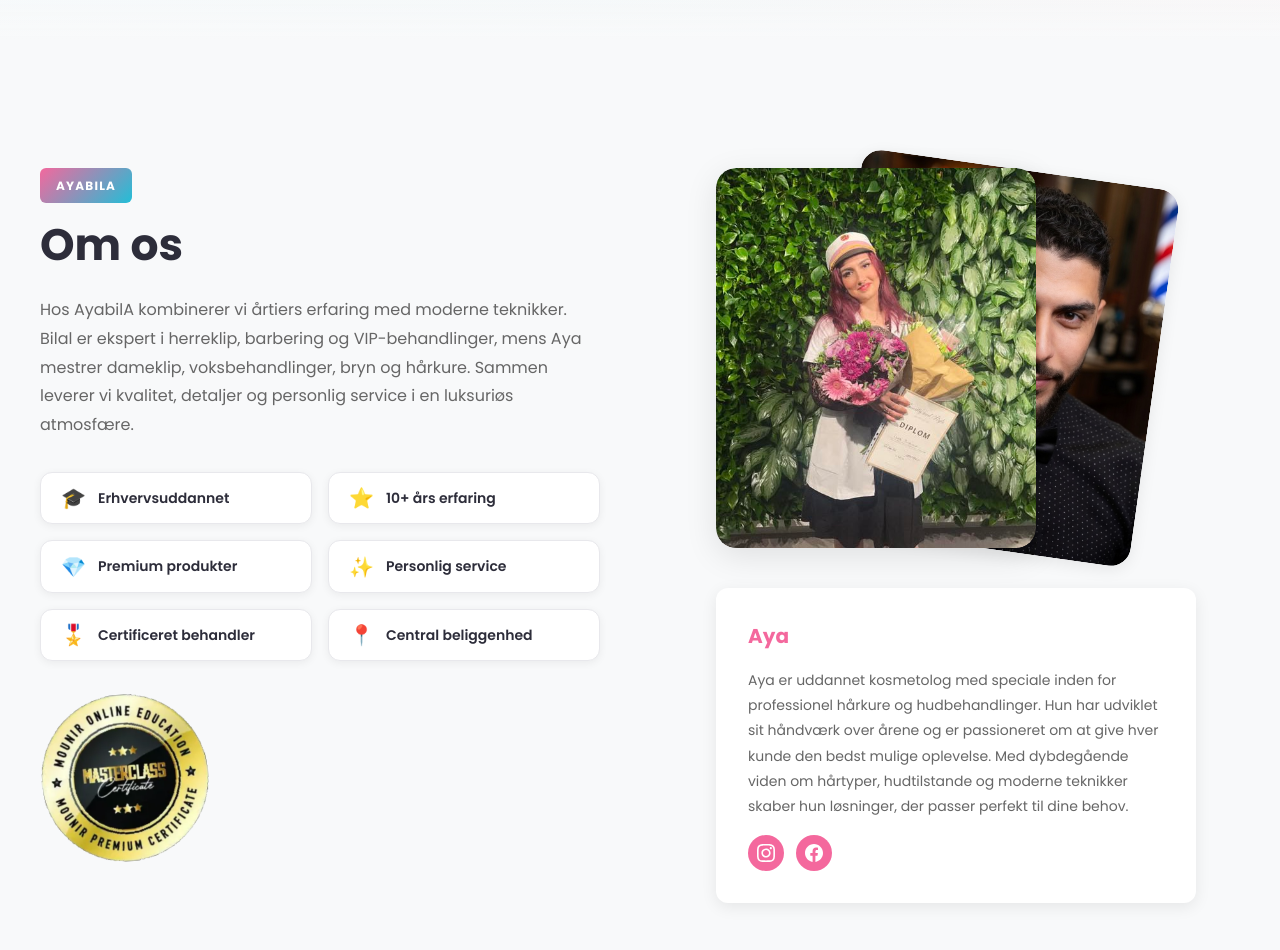
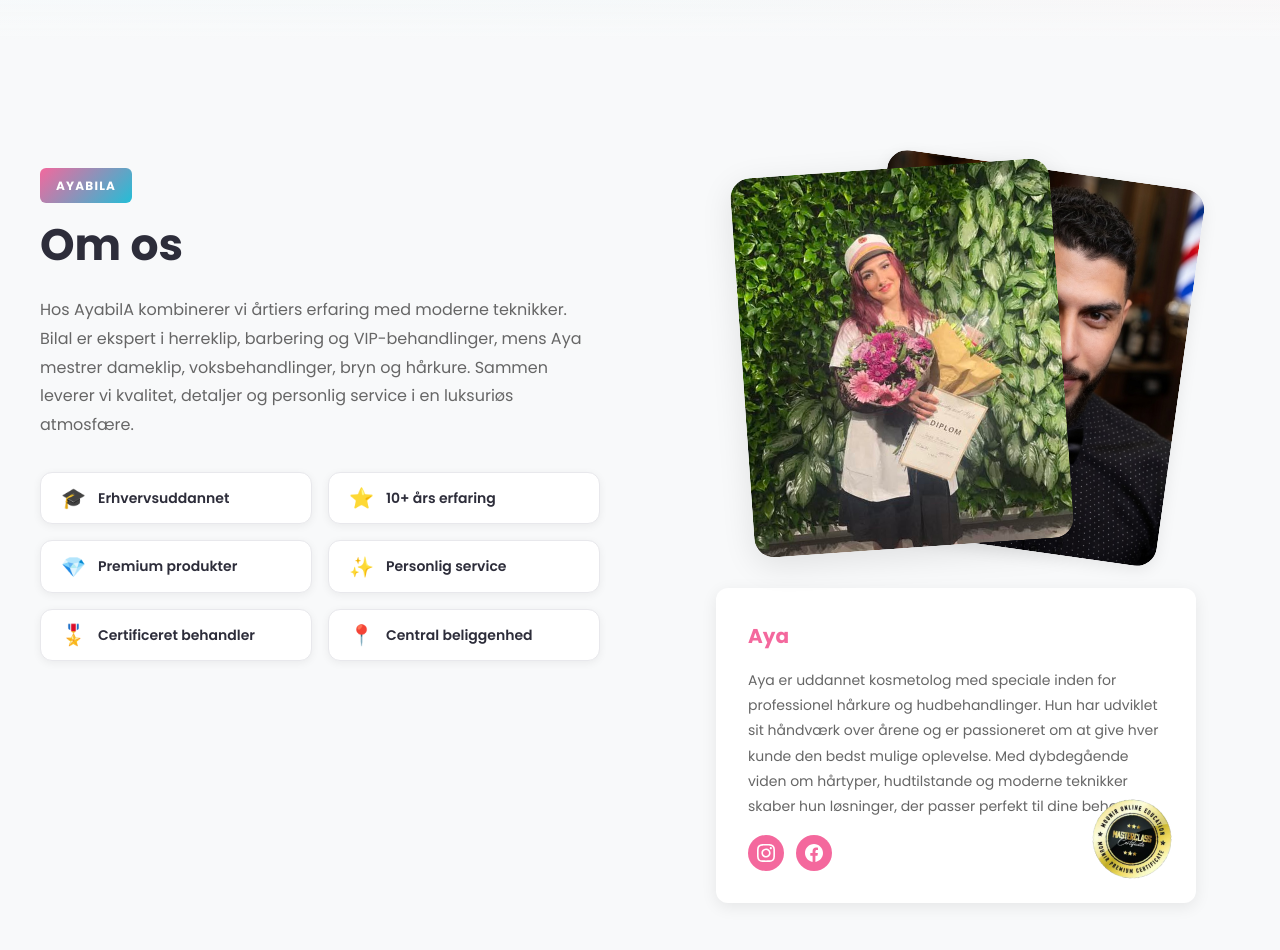
Before and after one commit to GR0UD/AyaBilA, a Next.js app: page / in a window 1280 px wide. Shown: the part 840-1790 px from the top of the page. Built offline with nearby package versions, Linux system fonts and the light colour scheme.

Commit message:
feat: update certificate display with new styling and positioning

```diff
--- a/src/components/sections/about/about.module.scss
+++ b/src/components/sections/about/about.module.scss
@@ -95,15 +95,6 @@
 	@include util.fontSize($font-size-14);
 }
 
-.certificateImage {
-	width: 100%;
-	max-width: 170px;
-	height: auto;
-	rotate: -5deg;
-	margin-top: 2rem;
-	border-radius: 100%;
-}
-
 .visual {
 	display: flex;
 	flex-direction: column;
@@ -123,7 +114,7 @@
 	height: 420px;
 	width: 100%;
 	max-width: 480px;
-	margin: 0 auto;
+	margin-left: 3.25rem;
 	padding: 2rem;
 
 	@media (max-width: 768px) {
@@ -134,7 +125,7 @@
 	@media (max-width: 480px) {
 		height: 300px;
 		max-width: 100%;
-		margin-left: 1rem;
+		margin-left: 2.5rem;
 	}
 }
 
@@ -189,6 +180,7 @@
 		&.active {
 			left: 0;
 			z-index: 10;
+			transform: rotate(-4deg);
 		}
 
 		&:not(.active) {
@@ -210,7 +202,7 @@
 			left: 0;
 			z-index: 10;
 			box-shadow: $shadow-lg;
-			transform: rotate(0deg);
+			transform: rotate(-4deg);
 			opacity: 1;
 		}
 
@@ -294,6 +286,7 @@
 .story {
 	width: 100%;
 	animation: fadeIn 0.3s ease-in-out;
+	position: relative;
 }
 
 .storyTitle {
@@ -353,6 +346,17 @@
 	}
 }
 
+.ayaCertificate {
+	width: 80px;
+	height: auto;
+	position: absolute;
+	right: -0.5rem;
+	bottom: -0.5rem;
+	rotate: 8deg;
+
+	animation: fadeIn 0.4s ease-in-out;
+}
+
 @keyframes fadeIn {
 	from {
 		opacity: 0;
--- a/src/components/sections/about/index.tsx
+++ b/src/components/sections/about/index.tsx
@@ -82,14 +82,6 @@ export const AboutSection = () => {
 							</div>
 						))}
 					</div>
-
-					<Image
-						src="/certificat1.png"
-						alt="Certificate"
-						width={400}
-						height={300}
-						className={styles.certificateImage}
-					/>
 				</div>
 
 				<div className={styles.visual}>
@@ -174,6 +166,13 @@ export const AboutSection = () => {
 										</a>
 									))}
 								</div>
+								<Image
+									src="/certificat1.png"
+									alt="Aya's Certificate"
+									width={120}
+									height={90}
+									className={styles.ayaCertificate}
+								/>
 							</div>
 						)}
 						{selectedPerson === "bilal" && (
```
